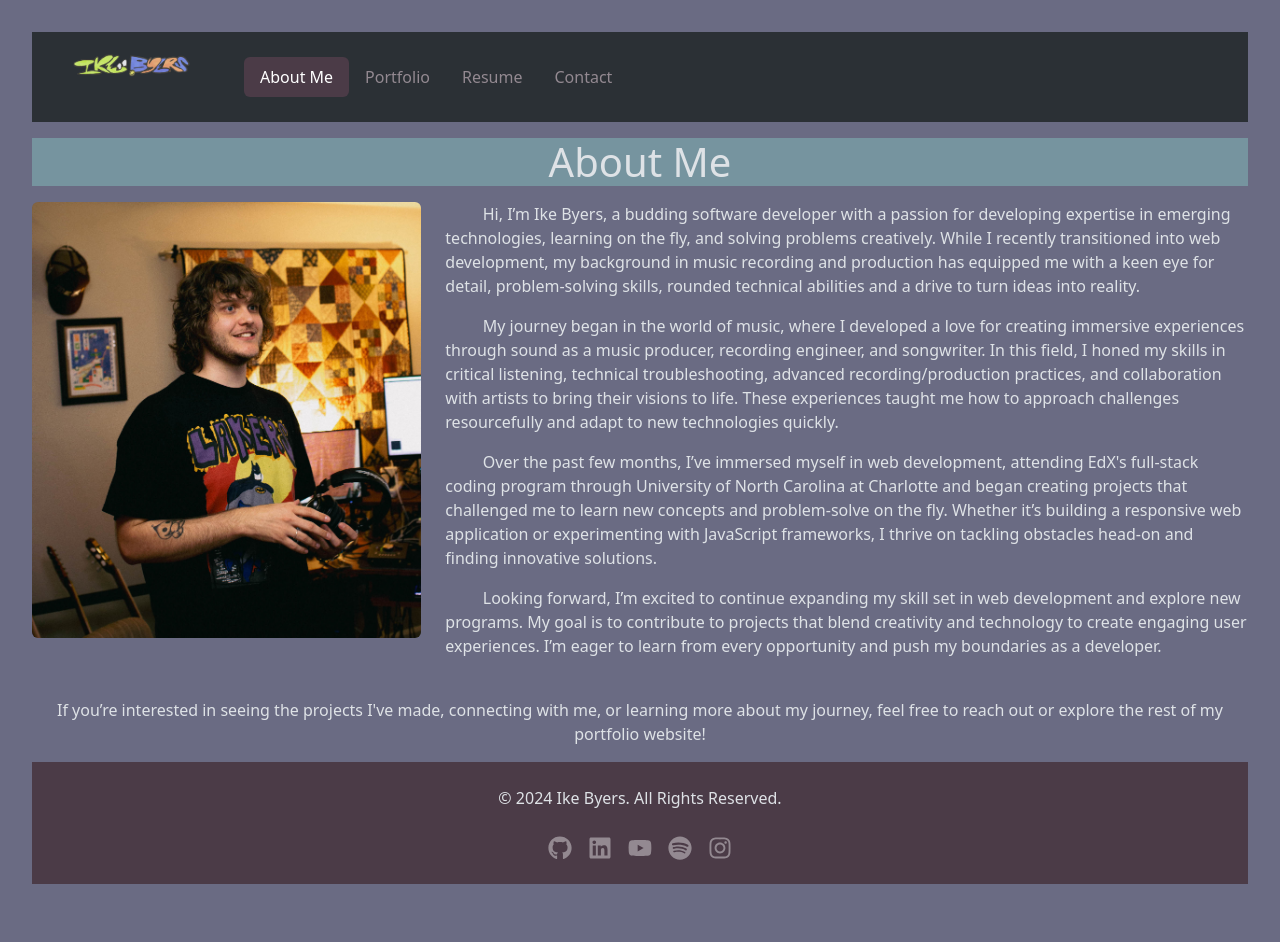
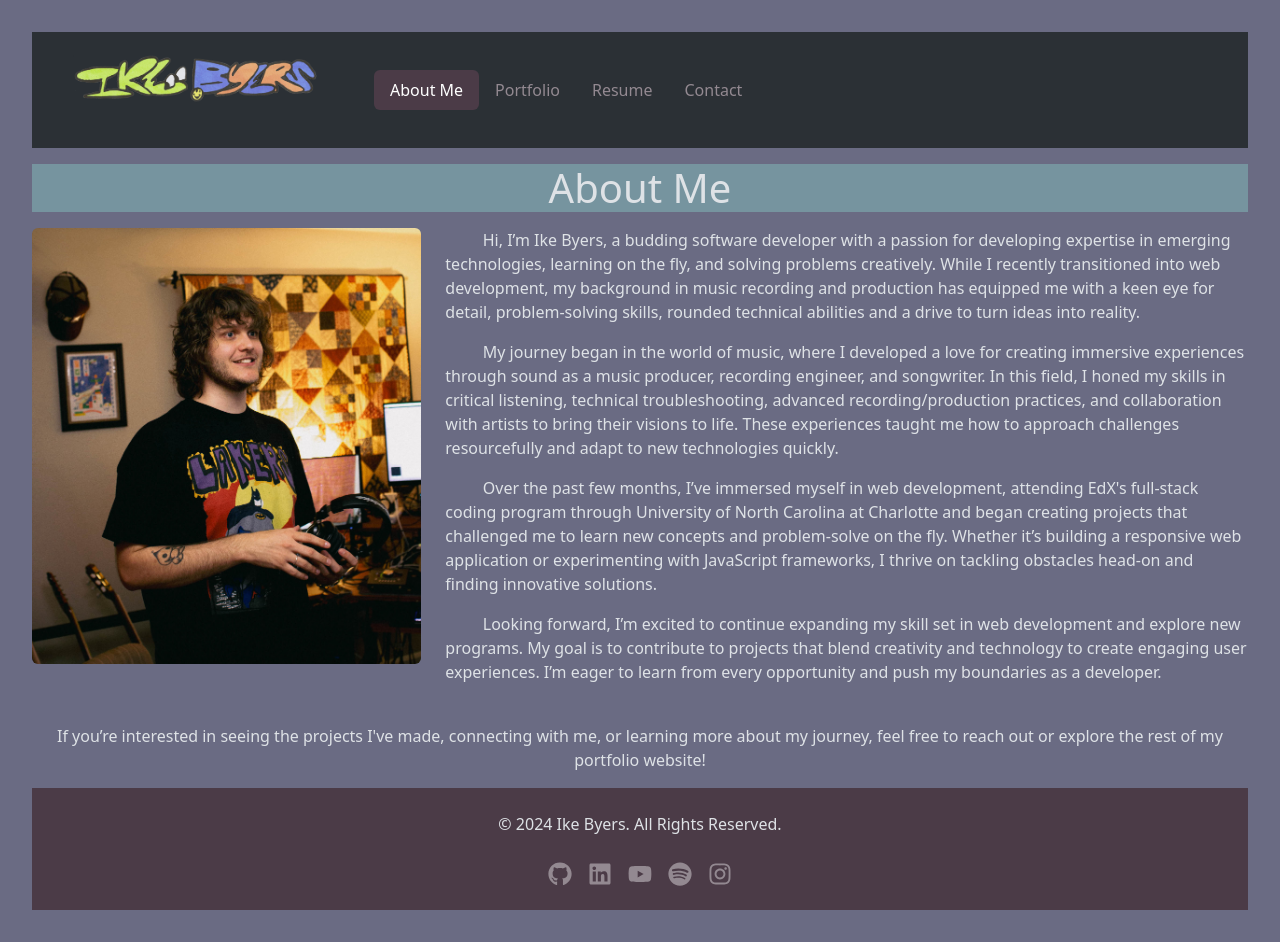
Before and after one commit to ikebyers/Ike-Byers-Portfolio, a React (Vite) app: page / in a window 1280 px wide. Before the commit the page ends 916 px from the top, so only its background shows below. Built offline with nearby package versions, Linux system fonts and the light colour scheme.

Commit message:
additional space debugging for navbar icon

```diff
--- a/src/components/nav.jsx
+++ b/src/components/nav.jsx
@@ -11,7 +11,7 @@ const Nav = () => {
                 <NavLink className="navbar-brand" to="/">
                         <div className="container">
                             <a className="navbar-brand" href="#">
-                                <img src="/ikelogo3.png" alt="ike byers logo" width="120" height="24"></img>
+                                <img src="/ikelogo3.png" alt="ike byers logo" width="250" height="50"></img>
                             </a>
                         </div>
                 </NavLink>
```
